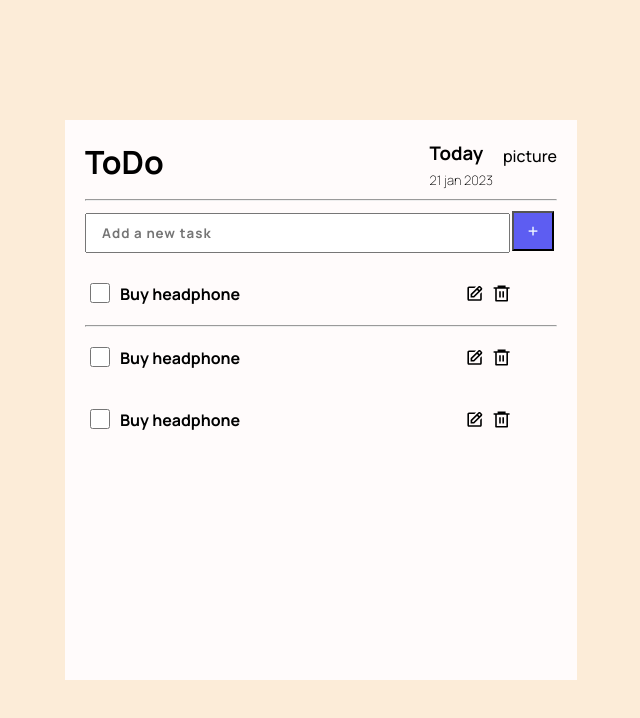
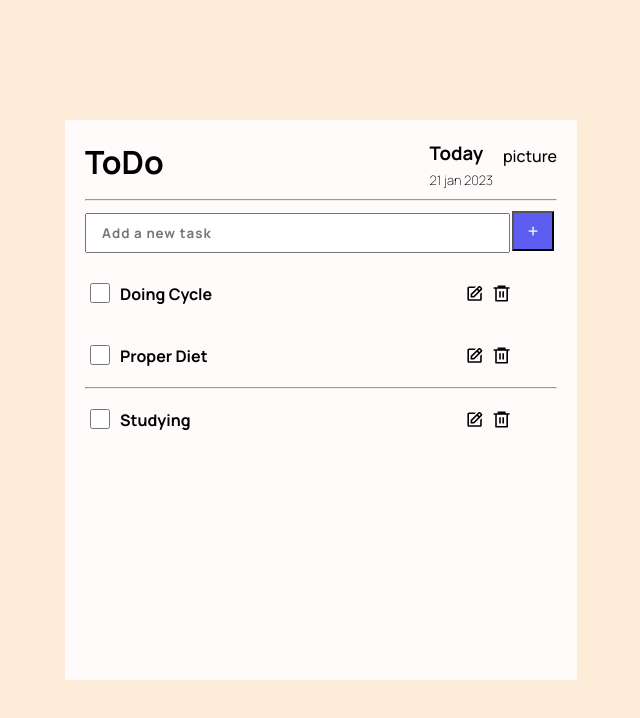
Before and after one commit to Daniel-Charles-J/todo-with-mern, a React (Create React App) app in the folder client/: page / in a window 1280 px wide. Shown: the top 718 px of the page, without its empty margins (319-959 px from the left). Built offline with nearby package versions, Linux system fonts and the light colour scheme.

Commit message:
TaskList added

```diff
--- a/client/src/Component/Dashboard/Dashboard.css
+++ b/client/src/Component/Dashboard/Dashboard.css
@@ -55,34 +55,6 @@
     color: aliceblue;
     font-size: larger;
 }
-.tasks{
-    display: flex;
-    gap:5px;
-    margin : 20px 0 20px 0;
-    width:75%;
-}
-.icons{
-
-    display: flex;
-    gap:8px;
-    align-items: center;
-    width: 20%;
-    font-size: larger;
-}
-.task-container-2{
-    display: flex;
-    gap:35px
-    /* justify-content: space-around; */
-}
-.tasks input{
-    width: 30px;
-    height: 20px;
-}
-
-hr{
-    color:rgb(255, 255, 255);
-}
-
 
 @media screen and (max-width : 700px){
     .main-container{
@@ -90,7 +62,6 @@ hr{
         height:70%;
         width: 70%;
     }
-
     .inputBox input{
         width: 80%;
     }
--- /dev/null
+++ b/client/src/Component/TaskList/TaskList.css
@@ -0,0 +1,27 @@
+.tasks{
+    display: flex;
+    gap:5px;
+    margin : 20px 0 20px 0;
+    width:75%;
+}
+.icons{
+
+    display: flex;
+    gap:8px;
+    align-items: center;
+    width: 20%;
+    font-size: larger;
+}
+.task-container-2{
+    display: flex;
+    gap:35px
+    /* justify-content: space-around; */
+}
+.tasks input{
+    width: 30px;
+    height: 20px;
+}
+
+hr{
+    color:rgb(255, 255, 255);
+}
--- a/client/src/Component/TaskList/TaskList.js
+++ b/client/src/Component/TaskList/TaskList.js
@@ -1,54 +1,50 @@
 import{BiEdit} from "react-icons/bi"
 import {RiDeleteBin6Line} from "react-icons/ri"
 import "../Dashboard/Dashboard.css"
+import "./TaskList.css"
 
 const TaskList = () =>{
+    let completed = ["Studying"];
+    let wishList = ["Doing Cycle", "Proper Diet",]
     return(
         <div>
             <div className="task-container">
                   <div className="all-task">
 
+                  {wishList.map((x) => {
+                        return(
                             <div className="task-container-2">
-                        <div className="completed tasks">
+                              <div className="tasks">
                                 <input type="checkbox"></input>
-                          <h4>Buy headphone</h4>
+                                <h4>{x}</h4>
                             </div>
                             <div className="icons">
                               <BiEdit />
                               <RiDeleteBin6Line/>
                            </div>
                             </div>
-
+                        )
+                    })}
                   </div>
 
                   <hr/>
 
                   <div className="all-task">
 
+                    {completed.map((x) => {
+                        return(
                             <div className="task-container-2">
-                        <div className="completed tasks">
+                              <div className="tasks">
                                 <input type="checkbox"></input>
-                          <h4>Buy headphone</h4>
+                                <h4>{x}</h4>
                             </div>
                             <div className="icons">
                               <BiEdit />
                               <RiDeleteBin6Line/>
                            </div>
                             </div>
-
-
-
-                    <div className="task-container-2">
-                        <div className="completed tasks">
-                          <input type="checkbox"></input>
-                          <h4>Buy headphone</h4>
-                        </div>
-                        <div className="icons">
-                          <BiEdit />
-                          <RiDeleteBin6Line/>
-                       </div>
-                    </div>
-
+                        )
+                    })}
                   </div>
                </div>
         </div>
```
Lines whose indentation alone changed are shown as unchanged.
